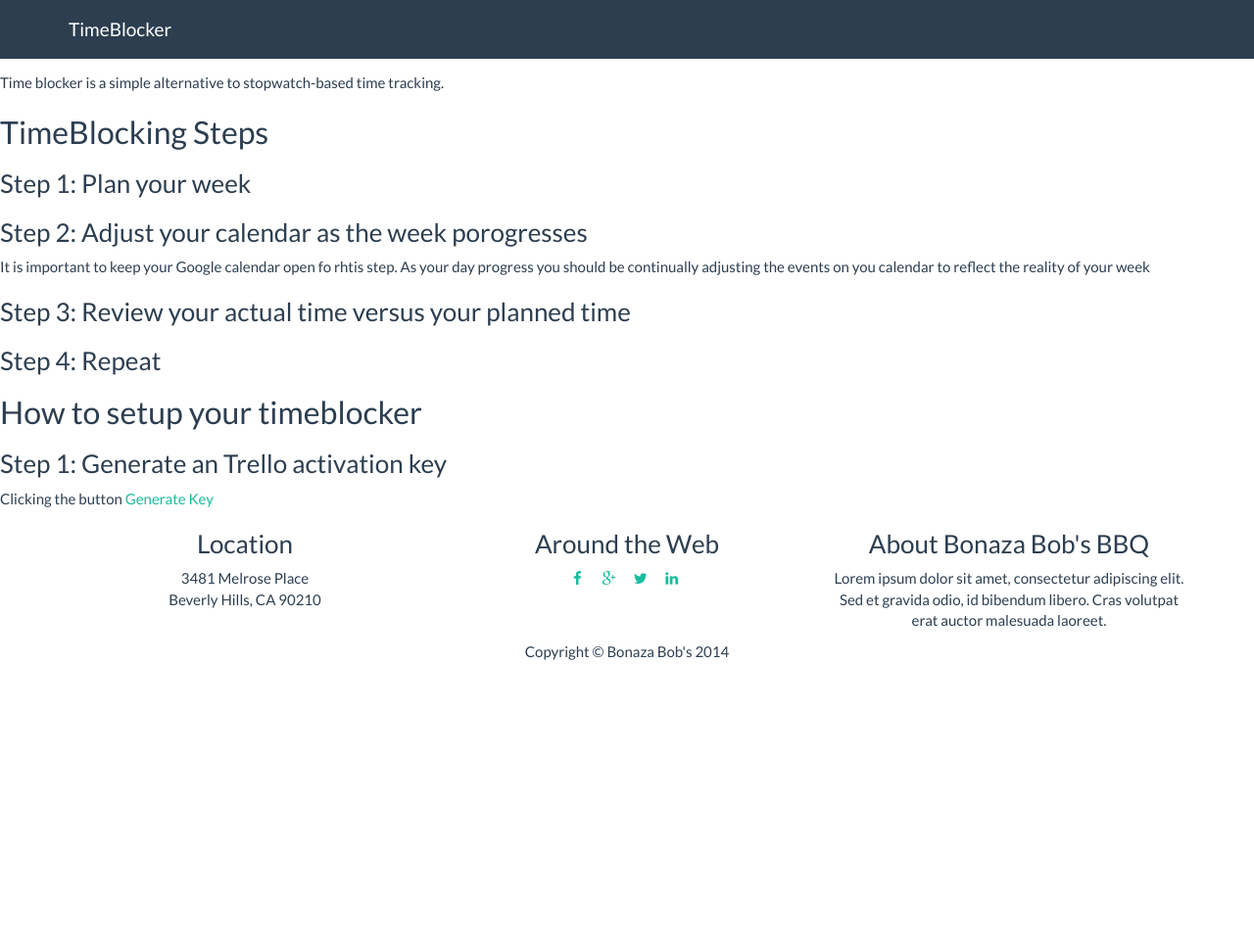
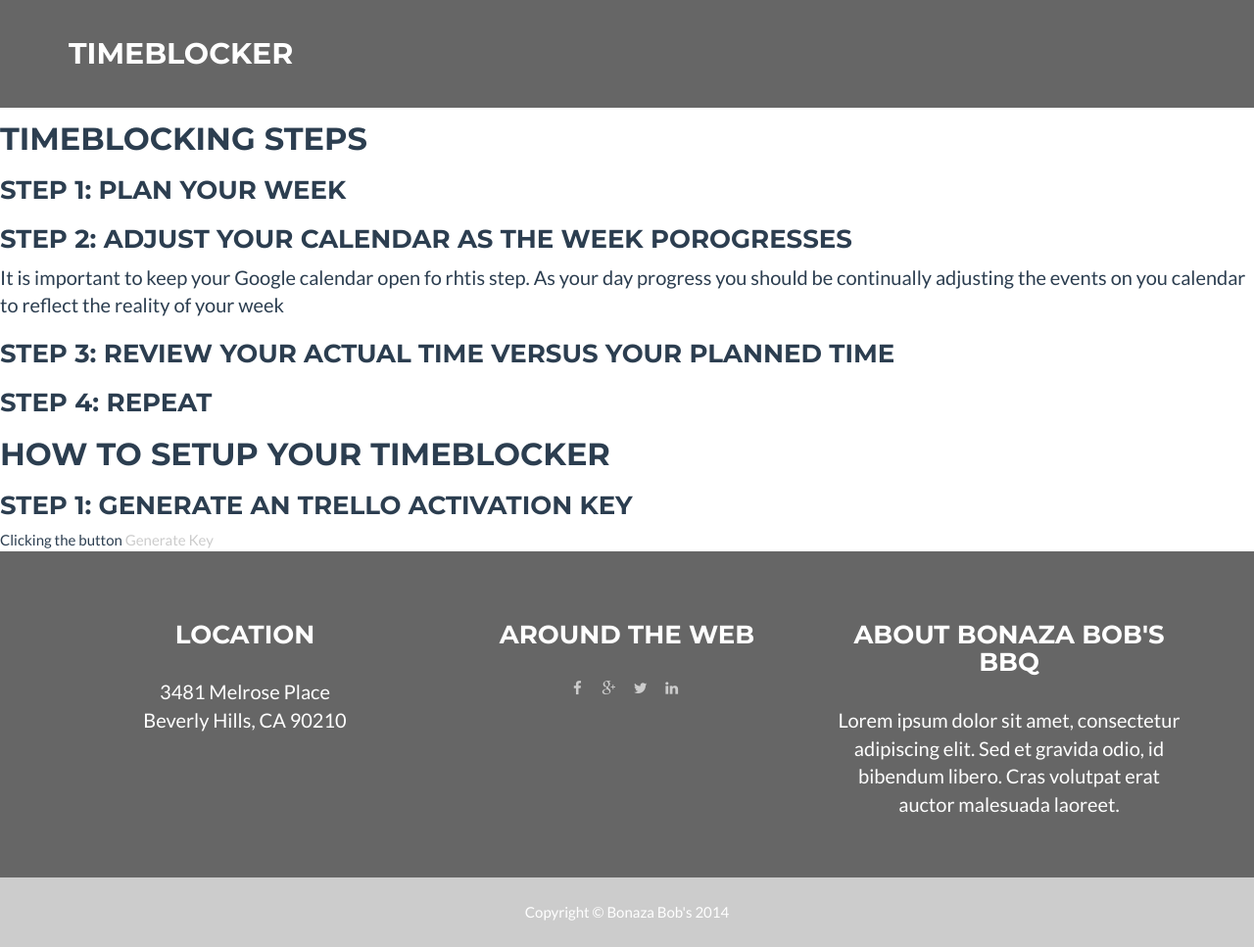
Before and after one commit to ineedyourbrain/kanbanical, a Jekyll site: the page built from index.html, in a window 1280 px wide and 967 px high. Shown: the whole window at 98% size. Built offline with Jekyll 4.4.1, drawn with Linux system fonts in a browser that asks for light colours; nearby versions of some CDN libraries.

Commit message:
adding css modules back in to test

```diff
--- a/css/main.scss
+++ b/css/main.scss
@@ -5,7 +5,8 @@ $tab: "max-width:990px";
 /*helper classes*/
 
 
-
+@import "helpers";
+@import "layout";
 
 
 
```
Also changed, not shown: 1 other file.
